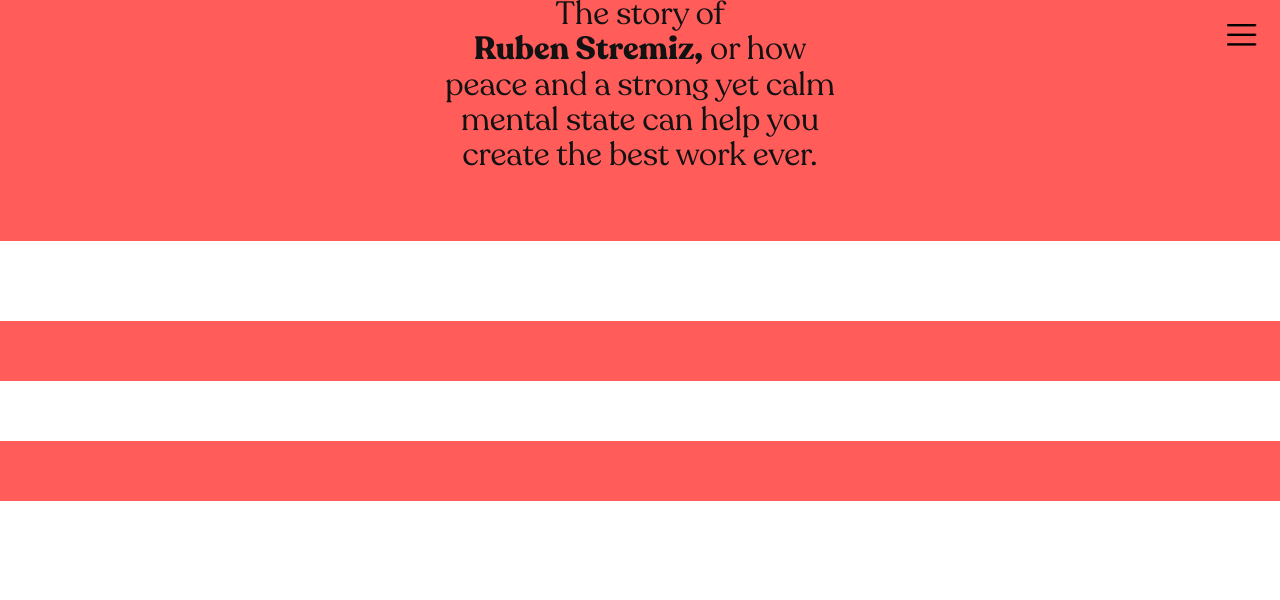
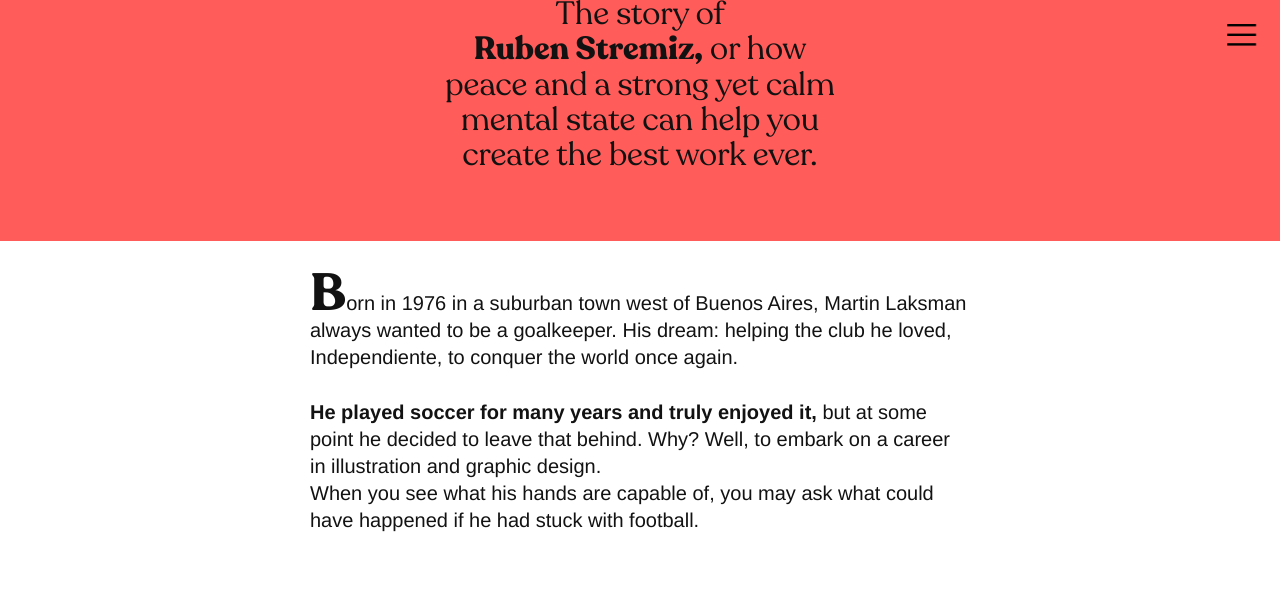
Before and after one commit to macrametv/www.macrame.tv, a Jekyll site: the page built from _posts/2024-06-26-ruben-stremiz-•-3d-animator.md, in a window 1280 px wide and 1400 px high, scrolled down 884 px. Shown: the top 600 px of the window. Built offline with Jekyll 4.4.1, drawn with Linux system fonts in a browser that asks for light colours; a script that is not in the unit is left out; comment, search, counter and statistics services are not loaded; some of the changed text lies outside the part shown; grey boxes are pictures that could not be loaded.

Commit message:
Update Post “2024-06-26-ruben-stremiz-•-3d-animator”

```diff
--- a/_posts/2024-06-26-ruben-stremiz-•-3d-animator.md
+++ b/_posts/2024-06-26-ruben-stremiz-•-3d-animator.md
@@ -9,4 +9,42 @@
 illustration: /assets/img/uploads/ruben-render-800x800_-ff5c5a.gif
 intro_paragraph: "**Ruben Stremiz,** or how peace and a strong yet calm mental
   state can help you create the best work ever."
+sections:
+  section: >-
+    Born in 1976 in a suburban town west of Buenos Aires, Martin Laksman always
+    wanted to be a goalkeeper. His dream: helping the club he loved,
+    Independiente, to conquer the world once again.
+
+
+    **He played soccer for many years and truly enjoyed it,** but at some point he decided to leave that behind. Why? Well, to embark on a career in illustration and graphic design.\
+
+    When you see what his hands are capable of, you may ask what could have happened if he had stuck with football.
+
+
+    `{{space}}`
+
+
+    ![Martin Laksman](/assets/img/uploads/martin-laksman-portrait.jpg)
+
+
+    > Helping the club I love to **conquer the world** once again.
+
+    >
+
+    > * On Childhood Dreams
+
+
+    ![Martin Laksman 1](/assets/img/uploads/martin-laksman-cai-stadium-.jpg)
+
+
+    ![Martin Laksman 2](/assets/img/uploads/martin-laksman-cai.jpg)
+
+
+    ![Martin Laksman 3](/assets/img/uploads/martin-laksman-studio.jpg)
+
+
+    **But there's a way more important question here:** was he a great goalkeeper because of his amazing drawing skills? Or is he a talented illustrator because he used his hands to knock flying balls far from the net?
+
+
+    **We’ll never know for sure.** But one thing we do know is that since he was a little boy, he loved drawing. And playing soccer, of course. But in Martín's own words: “All the memories I have are of me drawing stuff."
 ---
```
